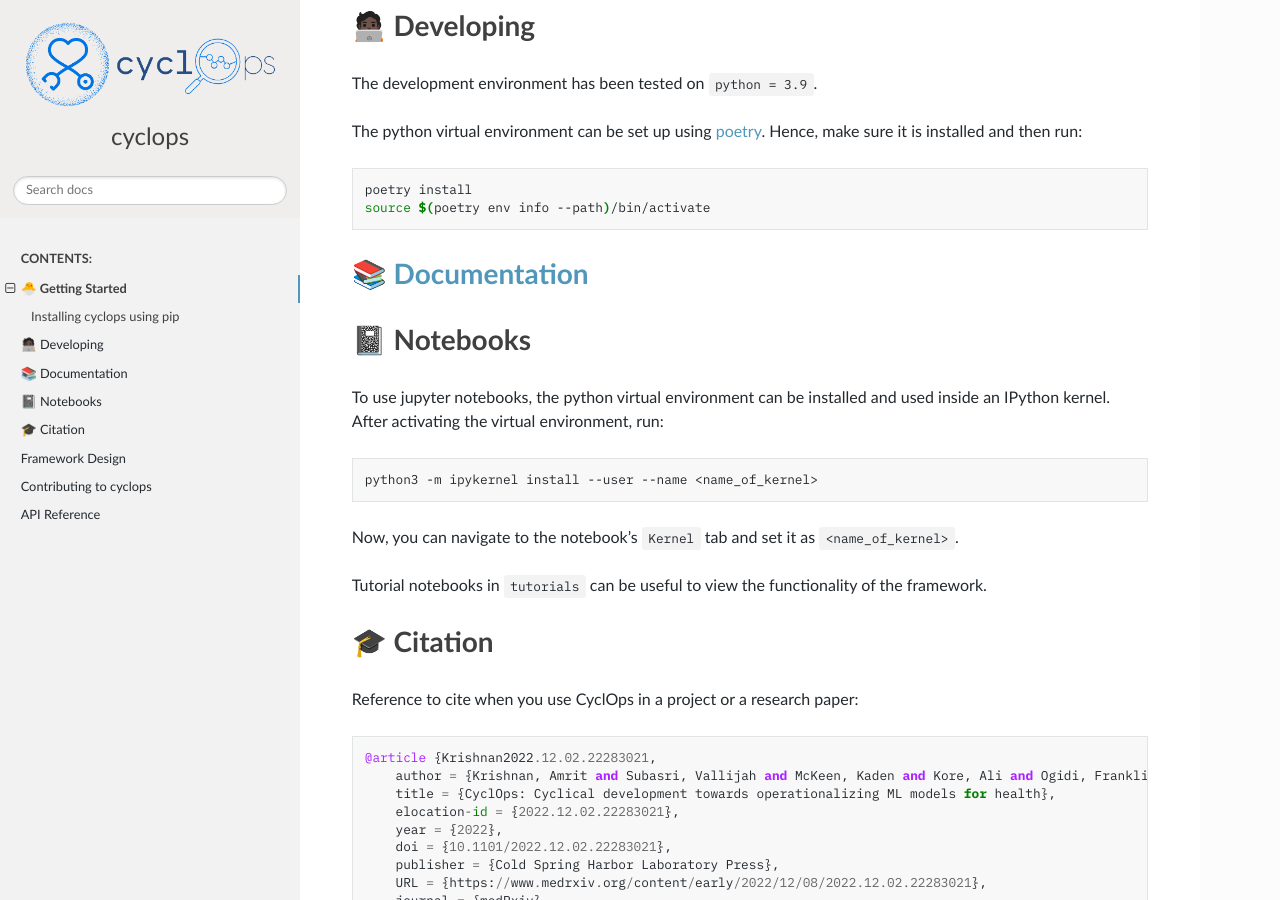
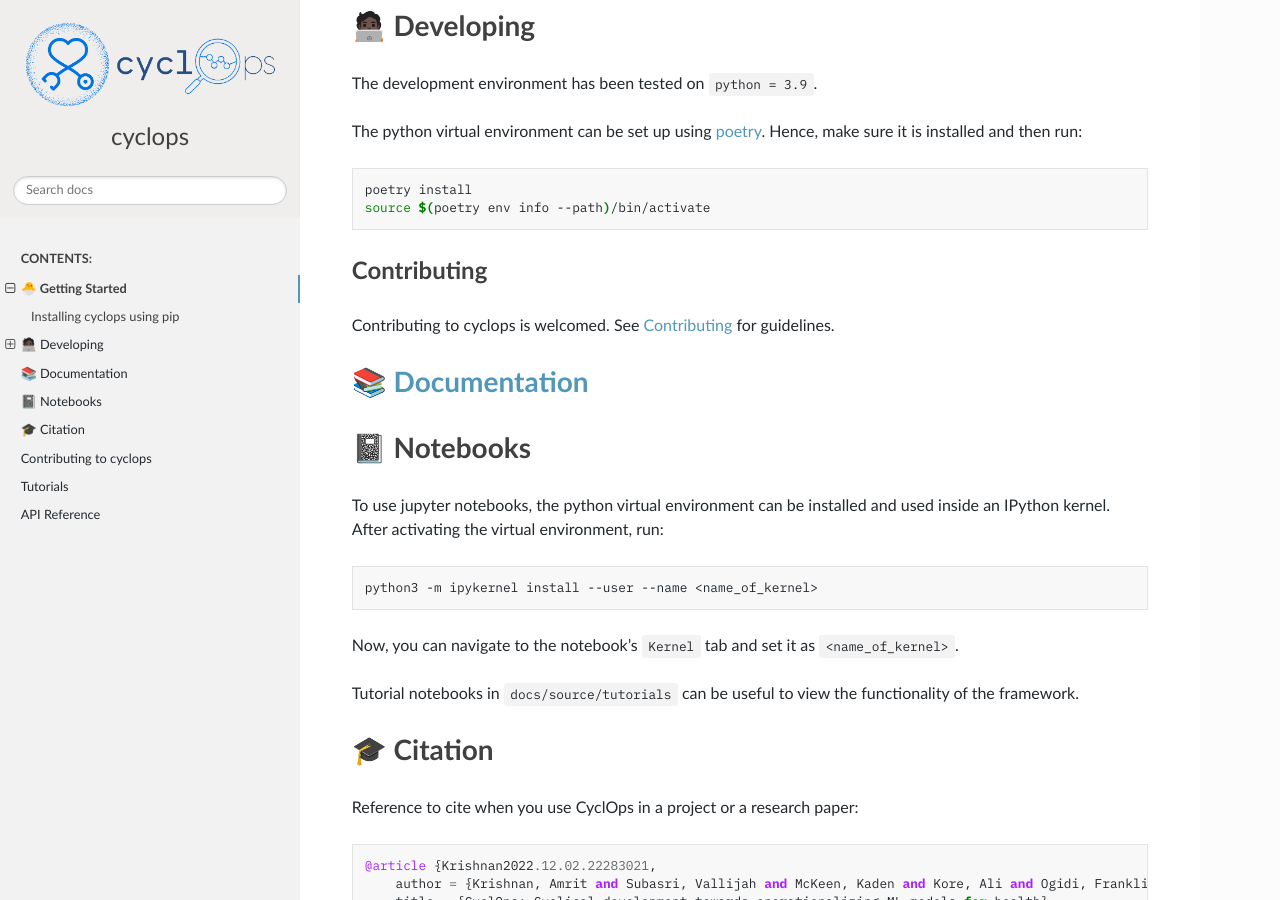
Before and after one commit to VectorInstitute/cyclops, a Sphinx documentation site: the page built from docs/source/intro.rst, in a window 1280 px wide and 900 px high, scrolled down 1019 px. Built offline with Sphinx 7.4.7, drawn with Linux system fonts in a browser that asks for light colours.

Commit message:
Add query API tutorial nb

```diff
--- a/docs/source/conf.py
+++ b/docs/source/conf.py
@@ -16,6 +16,7 @@ import os
 import sys
 
 sys.path.insert(0, os.path.abspath("../../cyclops"))
+sys.path.insert(0, os.path.abspath("../../tutorials"))
 
 
 # -- Project information -----------------------------------------------------
@@ -41,13 +42,12 @@ extensions = [
     "sphinx.ext.autosectionlabel",
     "sphinx.ext.intersphinx",
     "sphinx_autodoc_typehints",
-    # "numpydoc",
     "myst_parser",
     "sphinx_copybutton",
+    "nbsphinx",
+    "IPython.sphinxext.ipython_console_highlighting",
 ]
 autosummary_generate = True
-# numpydoc_show_inherited_class_members = False
-# numpydoc_show_class_members = False
 napoleon_google_docstring = False
 napoleon_numpy_docstring = True
 napoleon_include_init_with_doc = True
@@ -76,7 +76,7 @@ templates_path = ["_templates"]
 # List of patterns, relative to source directory, that match files and
 # directories to ignore when looking for source files.
 # This pattern also affects html_static_path and html_extra_path.
-exclude_patterns: list = []
+exclude_patterns: list = ["**.ipynb_checkpoints"]
 source_suffix = [".rst", ".md"]
 
 
--- a/docs/source/design.rst
+++ /dev/null
@@ -1,16 +0,0 @@
-
-Framework Design
-================
-
-.. raw:: html
-
-   <p float="left">
-     <img src="_static/cyclical_diagram.jpg" />
-   </p>
-
-
-.. raw:: html
-
-   <p float="left">
-     <img src="_static/cyclops_arch.png" />
-   </p>
--- a/docs/source/index.rst
+++ b/docs/source/index.rst
@@ -7,6 +7,6 @@ Welcome to cyclops's documentation!
    :caption: Contents:
 
    intro
-   design
    contributing
+   tutorials
    api
--- a/docs/source/intro.rst
+++ b/docs/source/intro.rst
@@ -43,6 +43,12 @@ sure it is installed and then run:
    poetry install
    source $(poetry env info --path)/bin/activate
 
+Contributing
+------------
+
+Contributing to cyclops is welcomed. See
+`Contributing <CONTRIBUTING.md>`__ for guidelines.
+
 📚 `Documentation <https://vectorinstitute.github.io/cyclops/>`__
 =================================================================
 
@@ -60,8 +66,8 @@ virtual environment, run:
 Now, you can navigate to the notebook’s ``Kernel`` tab and set it as
 ``<name_of_kernel>``.
 
-Tutorial notebooks in ``tutorials`` can be useful to view the
-functionality of the framework.
+Tutorial notebooks in ``docs/source/tutorials`` can be useful to view
+the functionality of the framework.
 
 🎓 Citation
 ===========
--- /dev/null
+++ b/docs/source/tutorials.rst
@@ -0,0 +1,6 @@
+Tutorials
+=========
+
+.. toctree::
+
+    tutorials/mimiciv/query_api.ipynb
--- a/pyproject.toml
+++ b/pyproject.toml
@@ -60,6 +60,7 @@ sphinx-autodoc-typehints = "^1.18.1"
 myst-parser = "^0.18.0"
 sphinx-copybutton = "^0.5.0"
 sphinx-autoapi = "^2.0.0"
+nbsphinx = "^0.8.11"
 
 [tool.poetry.group.interface.dependencies]
 dash = "^2.4.1"
```
Also changed, not shown: README.md (+1 -1 lines), docs/source/tutorials/mimiciv/query_api.ipynb (added), 3 other files.
